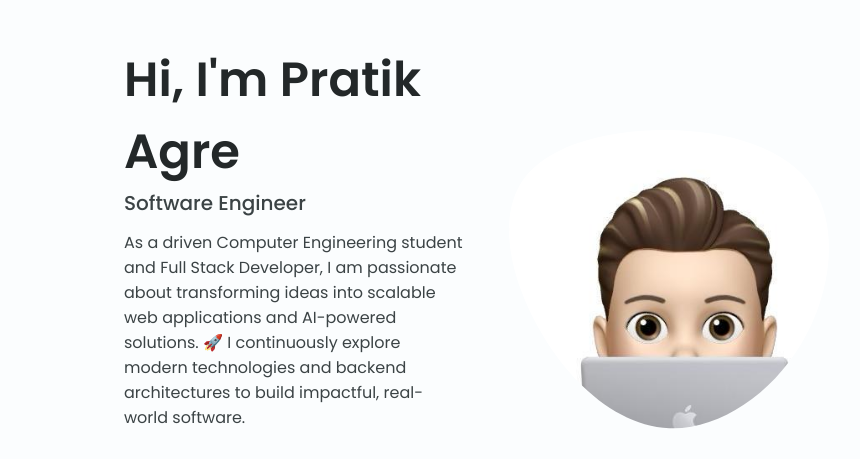
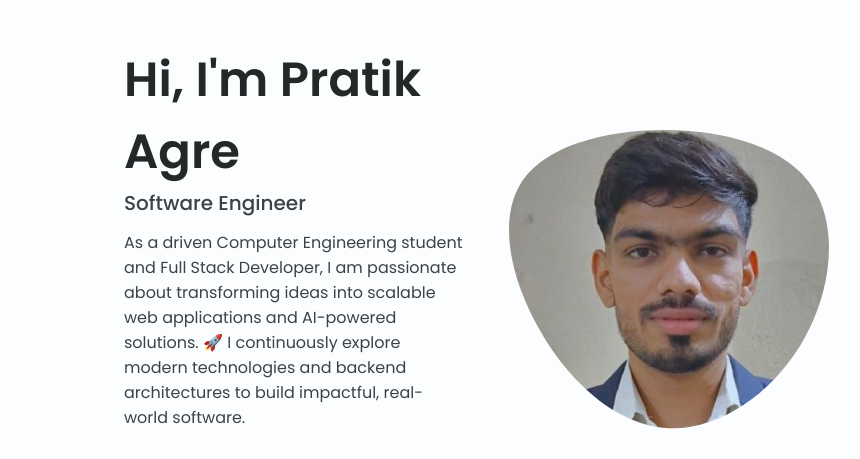
Before and after one commit to pratikagre/PratikAgrePortfolio, a website built with Vite: page index.html in a window 1280 px wide. Shown: the part 980-1439 px from the top of the page, 184-1044 px from the left. Built offline with nearby package versions, Linux system fonts and the light colour scheme; some packages are replaced by stand-ins of ours; no server answers.

Commit message:
Update profile picture with cropped formal photo

```diff
--- a/index.html
+++ b/index.html
@@ -231,7 +231,7 @@
                                         165.547 130.807 187.559 100.226 186.353C69.6454 185.297 41.0228 161.023 21.7403
                                         129.362C2.45775 97.8511 -7.48481 59.1033 6.67581 34.5279C20.9871 10.1032 59.7028
                                         -0.149132 97.9666 0.00163737C136.23 0.303176 174.193 10.857 190.312 36.4879Z" />
-                <image class="home__blob-img" x="0" y="0" xlink:href="/packages/images/124531104.jpg" />
+                <image class="home__blob-img" x="0" y="0" xlink:href="/packages/images/pratik_formal.jpg" />
               </g>
             </svg>
           </div>
```
Also changed, not shown: packages/images/pratik_formal.jpg (added), public/packages/images/pratik_formal.jpg (added).
